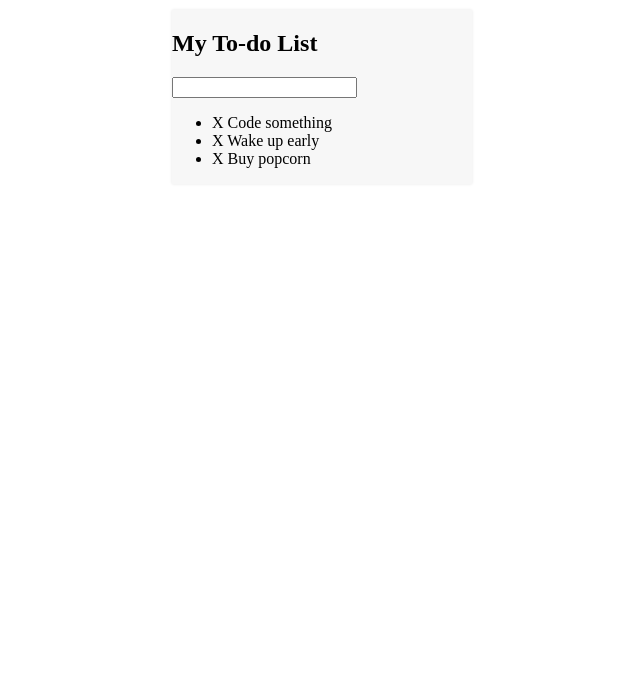
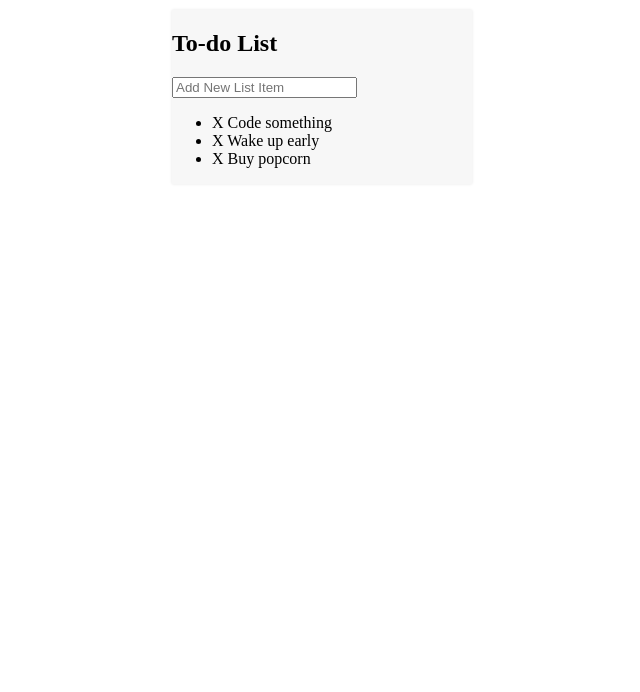
Before and after one commit to mazaherm/todo-list, a website: page src/index.html in a window 1280 px wide. Shown: the top 692 px of the page, without its empty margins (318-958 px from the left). Drawn offline with Linux system fonts and the light colour scheme.

Commit message:
adds placeholder for input

```diff
--- a/src/index.html
+++ b/src/index.html
@@ -10,11 +10,11 @@
   <body>
     <section id='container'>
       <header>
-        <h1>My To-do List</h1>
+        <h1>To-do List</h1>
       </header>
       <article>
         <header>
-          <input type='text' />
+          <input type='text' placeholder="Add New List Item" />
         </header>
         <main>
           <ul>
```
